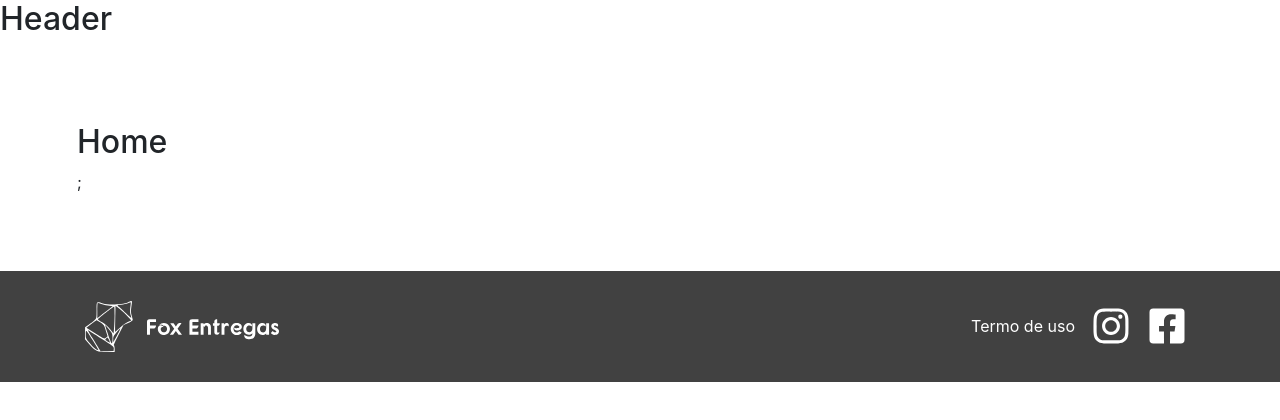
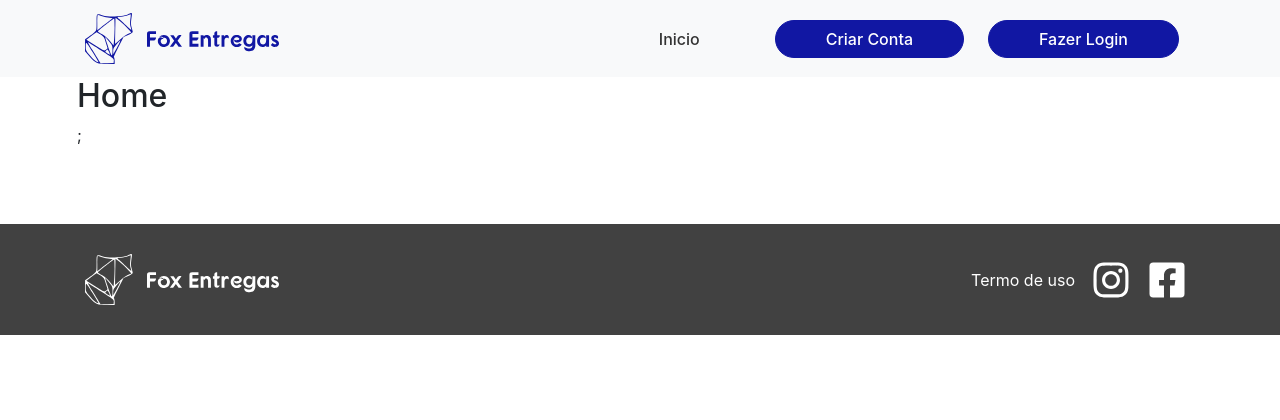
Before and after one commit to luizmarques/test, a React (Create React App) app: page / in a window 1280 px wide. Shown: the top 420 px of the page. Built offline with nearby package versions, Linux system fonts and the light colour scheme.

Commit message:
Definition logo header v1

```diff
--- /dev/null
+++ b/src/components/Button/index.jsx
@@ -0,0 +1,51 @@
+import { Button as ButtonBootstrap, Spinner } from "react-bootstrap";
+import styled from "styled-components";
+
+export const Button = ({ children, loading = false, ...otherProps }) => {
+  return (
+    <ButtonStyled {...otherProps}>
+      {loading && (
+        <Spinner animation="border" role="status" size="sm" className="mr-2">
+          <span className="sr-only">Carregando...</span>
+        </Spinner>
+      )}
+      {children}
+    </ButtonStyled>
+  );
+};
+
+const ButtonStyled = styled(ButtonBootstrap)`
+  border-radius: 100px;
+  font-weight: 500;
+  padding-left: 50px;
+  padding-right: 50px;
+
+  ${(props) =>
+    props.size === "lg" &&
+    `
+    font-size: 1.125rem;
+  `}
+  ${(props) =>
+    (props.variant === "primary" || !props.variant) &&
+    `
+    background-color:  ${props.$transparent ? "transparent" : "#1117A3"} ;
+    border-color: ${props.$transparent ? "transparent" : "#1117A3"};
+    color: ${props.$transparent ? "#333" : "#fff"};
+    &:hover {
+      background-color: ${props.$transparent ? "transparent" : "#1117A3"};
+      border-color: ${props.$transparent ? "transparent" : "#1117A3"};
+      color: ${props.$transparent ? "#333" : "#fff"};
+    }
+    `}
+
+    ${(props) =>
+    props.variant === "outline-primary" &&
+    `
+    color: #1117A3;
+    border-color: #1117A3;
+    &:hover {
+      background-color: #2329BF;
+      border-color: #2329BF;
+    }
+    `}
+`;
--- a/src/components/Layout/Header.js
+++ b/src/components/Layout/Header.js
@@ -1,6 +1,49 @@
+import { Container, Nav, Navbar } from "react-bootstrap";
+import styled from "styled-components";
+import Logo from "../../assets/logo-fox-entregas.svg";
+import { FaBars } from "react-icons/fa";
+import { Button } from "../Button/";
+import { Link } from "react-router-dom";
+
 const Header = () => {
-  return <h2>Header</h2>;
+  return (
+    <Nav>
+      <Navbar bg="light" fixed="top" expand="lg">
+        <Container>
+          <Navbar.Brand href="#home">
+            <img src={Logo} alt="Fox Entregas" />
+          </Navbar.Brand>
+
+          <ToggleStyled aria-controls="basic-navbar-nav">
+            <FaBars />
+          </ToggleStyled>
+
+          <CollapseStyled className="justify-content-center text-center justify-content-lg-end">
+            <Nav>
+              <Navbar>
+                <Button $transparent forwardedAs={Link} to="#" className="mt-2 mt-lg-0 ml-lg-4">
+                  Inicio
+                </Button>
+                <Button forwardedAs={Link} to="#" className="mt-2 mt-lg-0 ml-lg-4">
+                  Criar Conta
+                </Button>
+                <Button forwardedAs={Link} to="#" className="mt-2 mt-lg-0 ml-lg-4">
+                  Fazer Login
+                </Button>
+              </Navbar>
+            </Nav>
+          </CollapseStyled>
+        </Container>
+      </Navbar>
+    </Nav>
+
+  );
 };
 
+export default Header;
 
-export default Header
+const ToggleStyled = styled(Navbar.Toggle)`
+  border: none;
+`;
+
+const CollapseStyled = styled(Navbar.Collapse)``;
```
